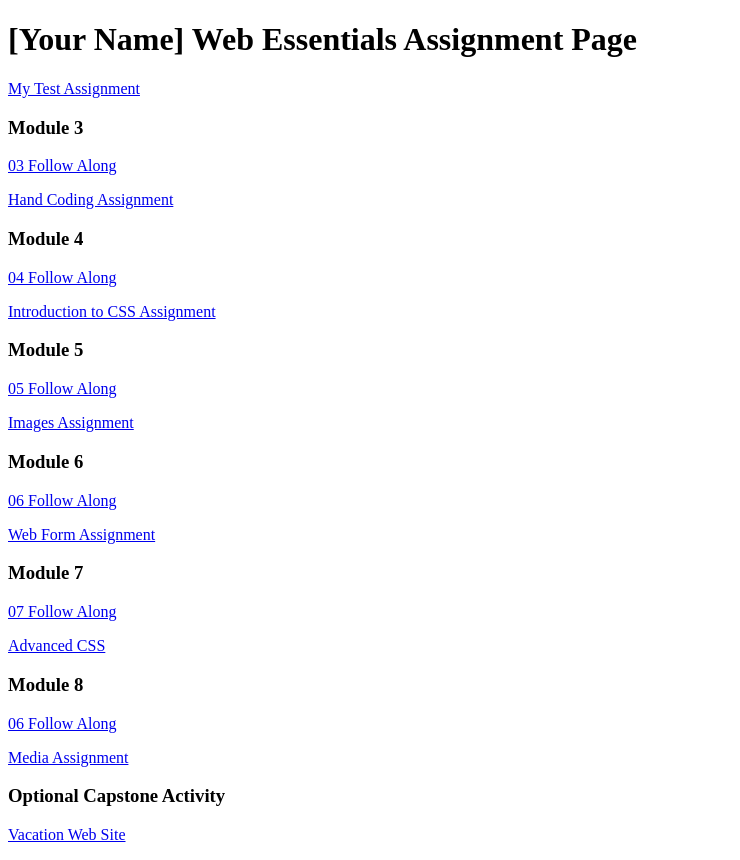
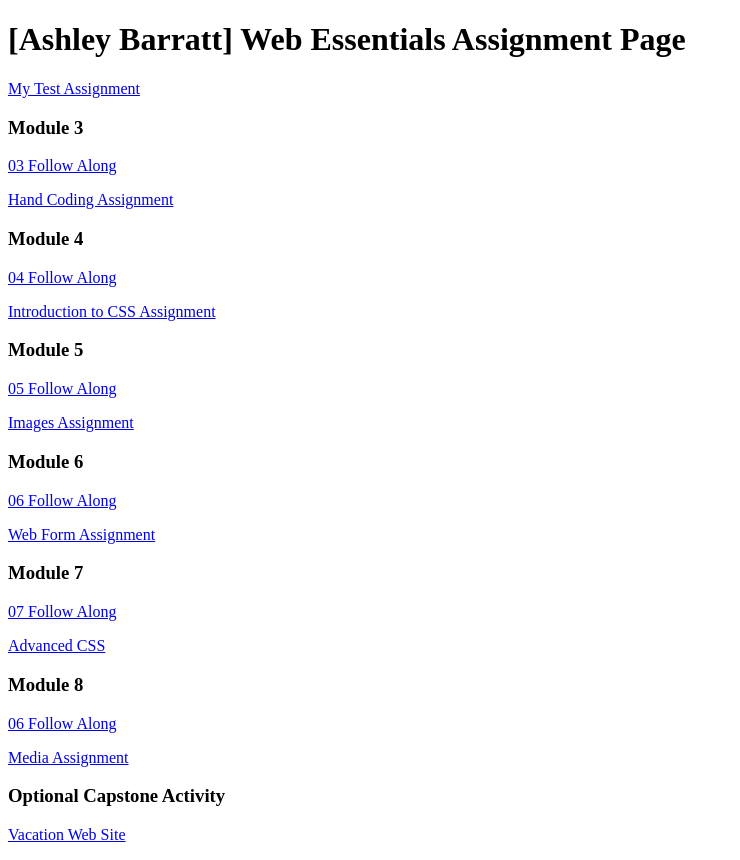
Before and after one commit to Ashley102102/dwdd1600, a plain HTML site: page index.html in a window 1280 px wide. Shown: the whole page, without its empty margins (0-740 px from the left). Drawn offline with Linux system fonts and the light colour scheme.

Commit message:
Added my Name

```diff
--- a/index.html
+++ b/index.html
@@ -6,7 +6,7 @@
 		<title>dwdd 1600 assignment list page</title>
 	</head>
 	<body>
-		<h1>[Your Name] Web Essentials Assignment Page</h1>
+		<h1>[Ashley Barratt] Web Essentials Assignment Page</h1>
 		<p><a href="01test">My Test Assignment</a></p>
 
 		<h3>Module 3</h3>
```
